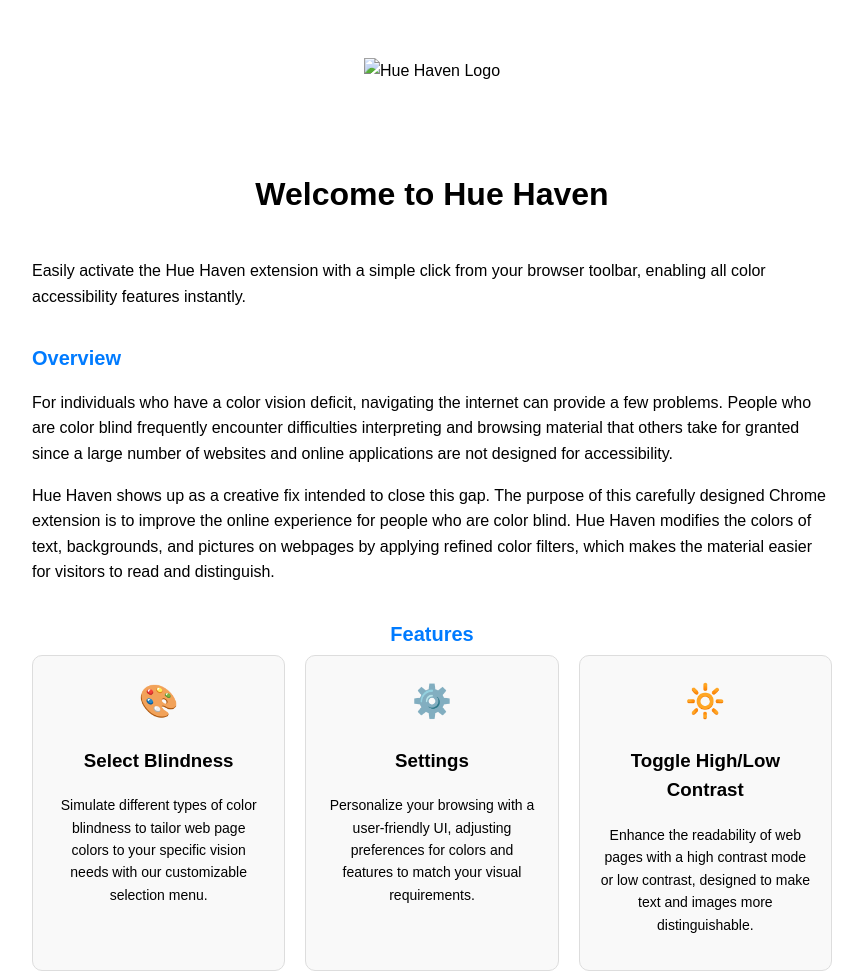
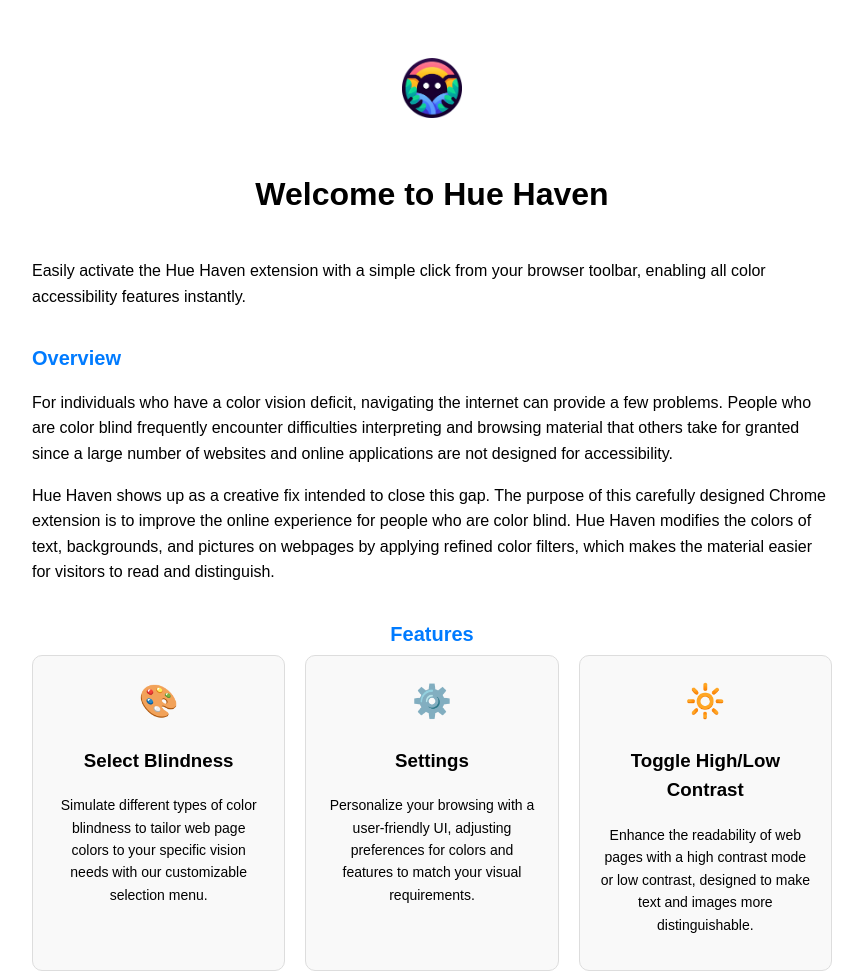
Before and after one commit to Areeb-Ashraf/Areeb-Ashraf.github.io, a plain HTML site: page index.html in a window 1280 px wide. Shown: the top 974 px of the page, without its empty margins (208-1071 px from the left). Drawn offline with Linux system fonts and the light colour scheme.

Commit message:
Add logo

```diff
--- a/index.html
+++ b/index.html
@@ -114,7 +114,7 @@
 </head>
 <body>
     <div class="container">
-        <img src="images/HueHaven.png" alt="Hue Haven Logo" class="header-logo">
+        <img src="HueHaven.png" alt="Hue Haven Logo" class="header-logo">
         <h1><strong>Welcome to Hue Haven</strong></h1>
         <p>Easily activate the Hue Haven extension with a simple click from your browser toolbar, enabling all color accessibility features instantly.</p>
         <div class="overview">
```
Also changed, not shown: HueHaven.png (added).
